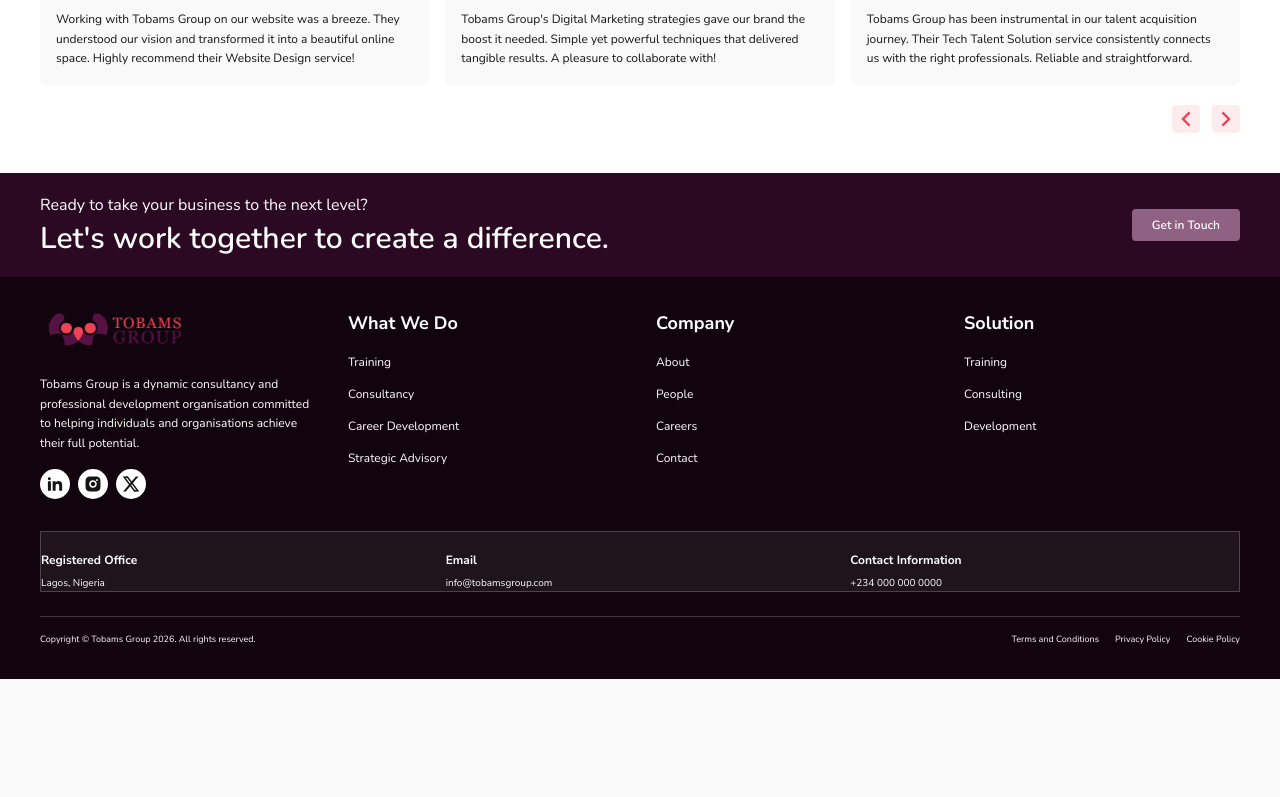
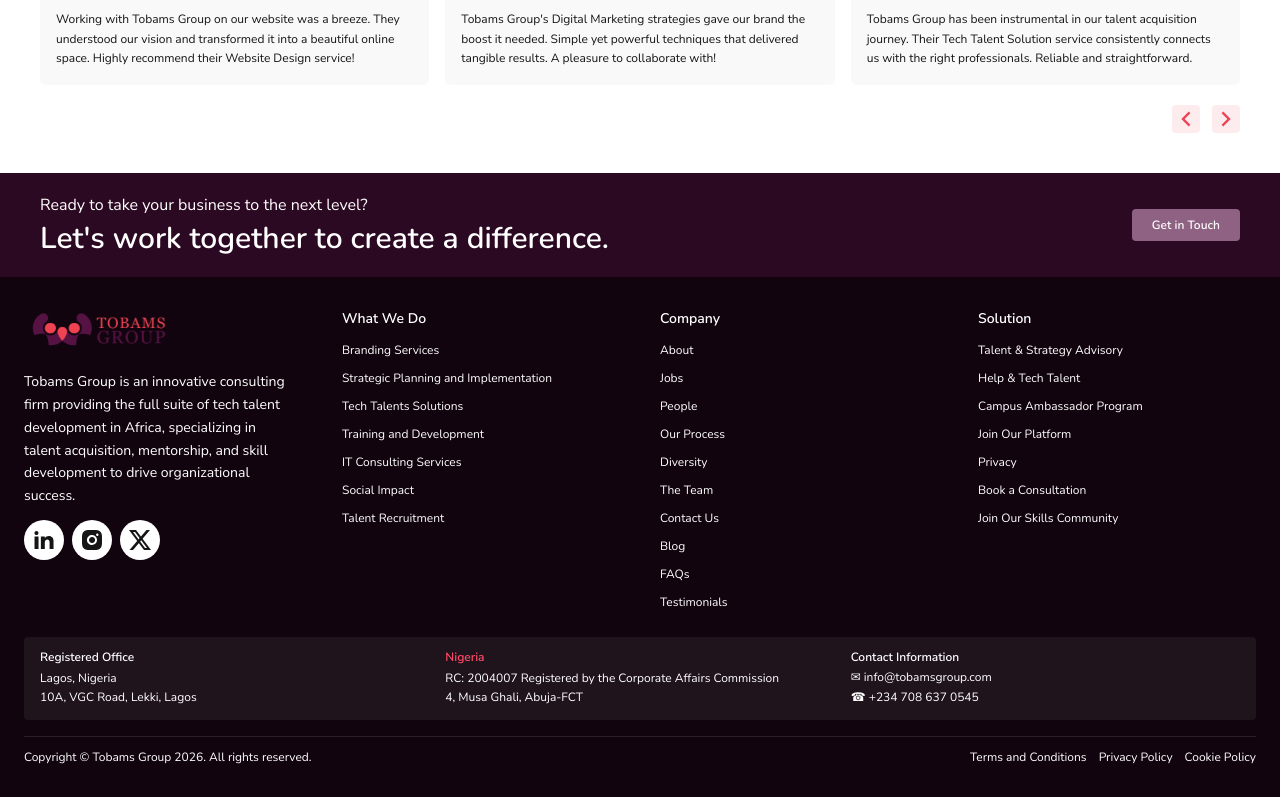
Before and after one commit to thebuildingjack/tobams, a Next.js app: page / in a window 1280 px wide. Shown: the part 4952-5749 px from the top of the page. Before the commit the page ends 5631 px from the top, so only its background shows below. Built offline with nearby package versions, Linux system fonts and the light colour scheme.

Commit message:
footer section done.

```diff
--- a/components/Footer.tsx
+++ b/components/Footer.tsx
@@ -1,39 +1,37 @@
+import { footerLinks } from "@/data"
 import Image from "next/image"
 import Link from "next/link"
 
 const Footer = () => {
   return (
-    <footer className="w-full bg-[#11040E] px-6 py-8 text-white md:px-10">
-
+    <footer className="w-full bg-[#11040E] px-4 py-6 text-white md:px-6 md:py-8">
       <div className="mx-auto max-w-7xl">
 
-        {/* Main Footer */}
-        <div className="grid grid-cols-2 gap-8 md:grid-cols-4">
+        <div className="grid grid-cols-2 gap-6 md:grid-cols-4 md:gap-10">
 
-          {/* Brand */}
           <div className="col-span-2 md:col-span-1">
             <Image
               src="/tobams_logo.svg"
               alt="Tobams Group"
               width={150}
               height={100}
-              className="mb-4"
+              className="mb-3"
             />
 
-            <p className="max-w-xs text-start text-white text-xs leading-relaxed">
-              Tobams Group is a dynamic consultancy and professional
-              development organisation committed to helping individuals and
-              organisations achieve their full potential.
+            <p className="max-w-67.5 text-start text-white text-sm leading-relaxed">
+              Tobams Group is an innovative consulting firm providing the
+              full suite of tech talent development in Africa, specializing
+              in talent acquisition, mentorship, and skill development to
+              drive organizational success.
             </p>
 
-            {/* Socials */}
-            <div className="mt-4 flex gap-2">
+            <div className="mt-3 flex gap-2">
               <Link href="#">
                 <Image
                   src="/linkedin.svg"
                   alt="LinkedIn"
-                  width={30}
-                  height={30}
+                  width={40}
+                  height={40}
                 />
               </Link>
 
@@ -41,165 +39,148 @@
                 <Image
                   src="/ig.svg"
                   alt="Instagram"
-                  width={30}
-                  height={30}
+                  width={40}
+                  height={40}
                 />
               </Link>
 
               <Link href="#">
                 <Image
                   src="/x.svg"
-                  alt="Twitter"
-                  width={30}
-                  height={30}
+                  alt="X"
+                  width={40}
+                  height={40}
                 />
               </Link>
             </div>
           </div>
 
           <div>
-            <h4 className="text-white">
+            <h4 className="text-white text-sm font-semibold">
               What We Do
             </h4>
-            <ul className="mt-3 space-y-2">
-              <li>
-                <Link href="#" className="text-xs text-white">
-                  Training
+
+            <ul className="mt-2 space-y-1">
+              {footerLinks.whatWeDo.map((item) => (
+                <li key={item.name}>
+                  <Link
+                    href={item.link}
+                    className="text-xs text-white transition-opacity hover:opacity-70"
+                  >
+                    {item.name}
                   </Link>
                 </li>
-
-              <li>
-                <Link href="#" className="text-xs text-white">
-                  Consultancy
-                </Link>
-              </li>
-
-              <li>
-                <Link href="#" className="text-xs text-white">
-                  Career Development
-                </Link>
-              </li>
-
-              <li>
-                <Link href="#" className="text-xs text-white">
-                  Strategic Advisory
-                </Link>
-              </li>
+              ))}
             </ul>
           </div>
 
           <div>
-            <h4 className="text-white">
+            <h4 className="text-white text-sm font-semibold">
               Company
             </h4>
 
-            <ul className="mt-3 space-y-2">
-              <li>
-                <Link href="#" className="text-xs text-white">
-                  About
+            <ul className="mt-2 space-y-1">
+              {footerLinks.company.map((item) => (
+                <li key={item.name}>
+                  <Link
+                    href={item.link}
+                    className="text-xs text-white transition-opacity hover:opacity-70"
+                  >
+                    {item.name}
                   </Link>
                 </li>
-
-              <li>
-                <Link href="#" className="text-xs text-white">
-                  People
-                </Link>
-              </li>
-
-              <li>
-                <Link href="#" className="text-xs text-white">
-                  Careers
-                </Link>
-              </li>
-
-              <li>
-                <Link href="#" className="text-xs text-white">
-                  Contact
-                </Link>
-              </li>
+              ))}
             </ul>
           </div>
 
-          {/* Solution */}
           <div>
-            <h4 className="text-white">
+            <h4 className="text-white text-sm font-semibold">
               Solution
             </h4>
 
-            <ul className="mt-3 space-y-2">
-              <li>
-                <Link href="#" className="text-xs text-white">
-                  Training
+            <ul className="mt-2 space-y-1">
+              {footerLinks.solution.map((item) => (
+                <li key={item.name}>
+                  <Link
+                    href={item.link}
+                    className="text-xs text-white transition-opacity hover:opacity-70"
+                  >
+                    {item.name}
                   </Link>
                 </li>
-
-              <li>
-                <Link href="#" className="text-xs text-white">
-                  Consulting
-                </Link>
-              </li>
-
-              <li>
-                <Link href="#" className="text-xs text-white">
-                  Development
-                </Link>
-              </li>
+              ))}
             </ul>
           </div>
-
         </div>
 
-        <div className="mt-8 grid gap-4 border border-white/20 pt-5 md:grid-cols-3 bg-[#FFFFFF0F]">
+        <div className="mt-6 grid grid-cols-1 gap-4 rounded-sm bg-[#FFFFFF0F] px-4 py-3 md:grid-cols-3">
 
           <div>
-            <h4 className="text-white text-xs">
+            <h4 className="text-white text-xs font-semibold">
               Registered Office
             </h4>
 
-            <p className="mt-2 text-start text-white text-[10px]">
+            <p className="mt-1 text-start text-white text-xs leading-relaxed">
               Lagos, Nigeria
+              <br />
+              10A, VGC Road, Lekki, Lagos
             </p>
           </div>
 
           <div>
-            <h4 className="!text-white text-xs">
-              Email
+            <h4 className="text-[#FF4B68] text-xs font-semibold">
+              Nigeria
             </h4>
 
-            <p className="mt-2 text-start text-white text-[10px]">
-              info@tobamsgroup.com
+            <p className="mt-1 text-start text-white text-xs leading-relaxed">
+              RC: 2004007 Registered by the Corporate Affairs Commission
+              <br />
+              4, Musa Ghali, Abuja-FCT
             </p>
           </div>
 
           <div>
-            <h4 className="text-white text-xs">
+            <h4 className="text-white text-xs font-semibold">
               Contact Information
             </h4>
 
-            <p className="mt-2 text-start text-white text-[10px]">
-              +234 000 000 0000
+            <div className="mt-1 flex flex-col gap-1">
+              <p className="text-white text-xs">
+                ✉ info@tobamsgroup.com
+              </p>
+
+              <p className="text-white text-xs">
+                ☎ +234 708 637 0545
               </p>
             </div>
-
+          </div>
         </div>
 
-        {/* Bottom */}
-        <div className="mt-6 flex flex-col justify-between gap-3 border-t border-white/20 pt-4 md:flex-row">
+        <div className="mt-4 flex flex-col justify-between gap-2 border-t border-white/10 pt-3 md:flex-row md:items-center">
 
-          <p className="text-white text-[9px]">
+          <p className="text-white text-xs">
             Copyright © Tobams Group 2026. All rights reserved.
           </p>
 
-          <div className="flex gap-4">
-            <Link href="#" className="text-[9px] text-white">
+          <div className="flex gap-3">
+            <Link
+              href="/terms"
+              className="text-xs text-white"
+            >
               Terms and Conditions
             </Link>
 
-            <Link href="#" className="text-[9px] text-white">
+            <Link
+              href="/privacy"
+              className="text-xs text-white"
+            >
               Privacy Policy
             </Link>
 
-            <Link href="#" className="text-[9px] text-white">
+            <Link
+              href="/cookies"
+              className="text-xs text-white"
+            >
               Cookie Policy
             </Link>
           </div>
--- a/data/index.ts
+++ b/data/index.ts
@@ -48,7 +48,7 @@
 ]
 
 
-export const footerLinks = [
+/* export const footerLinks = [
   { title:"What We Do",
     text: [
       {txt: "Sustainability Services", href: "/" },
@@ -83,7 +83,7 @@
       {txt: "Join Our Slack Community", href: "/" },
     ],
   },
-]
+] */
 
 export const courses = [
   { course: "Business Analysis"},
@@ -167,3 +167,111 @@
     image: "/testimonial-img1.svg",
   },
 ]
+
+
+export const footerLinks = {
+  whatWeDo: [
+    {
+      name: "Branding Services",
+      link: "/branding-services",
+    },
+    {
+      name: "Strategic Planning and Implementation",
+      link: "/strategic-planning",
+    },
+    {
+      name: "Tech Talents Solutions",
+      link: "/tech-talent-solutions",
+    },
+    {
+      name: "Training and Development",
+      link: "/training-development",
+    },
+    {
+      name: "IT Consulting Services",
+      link: "/it-consulting",
+    },
+    {
+      name: "Social Impact",
+      link: "/social-impact",
+    },
+    {
+      name: "Talent Recruitment",
+      link: "/talent-recruitment",
+    },
+  ],
+
+  company: [
+    {
+      name: "About",
+      link: "/about",
+    },
+    {
+      name: "Jobs",
+      link: "/jobs",
+    },
+    {
+      name: "People",
+      link: "/people",
+    },
+    {
+      name: "Our Process",
+      link: "/our-process",
+    },
+    {
+      name: "Diversity",
+      link: "/diversity",
+    },
+    {
+      name: "The Team",
+      link: "/team",
+    },
+    {
+      name: "Contact Us",
+      link: "/contact",
+    },
+    {
+      name: "Blog",
+      link: "/blog",
+    },
+    {
+      name: "FAQs",
+      link: "/faqs",
+    },
+    {
+      name: "Testimonials",
+      link: "/testimonials",
+    },
+  ],
+
+  solution: [
+    {
+      name: "Talent & Strategy Advisory",
+      link: "/talent-strategy-advisory",
+    },
+    {
+      name: "Help & Tech Talent",
+      link: "/help-tech-talent",
+    },
+    {
+      name: "Campus Ambassador Program",
+      link: "/campus-ambassador-program",
+    },
+    {
+      name: "Join Our Platform",
+      link: "/join-our-platform",
+    },
+    {
+      name: "Privacy",
+      link: "/privacy",
+    },
+    {
+      name: "Book a Consultation",
+      link: "/contact",
+    },
+    {
+      name: "Join Our Skills Community",
+      link: "/skills-community",
+    },
+  ],
+}
```
Lines whose indentation alone changed are shown as unchanged.
